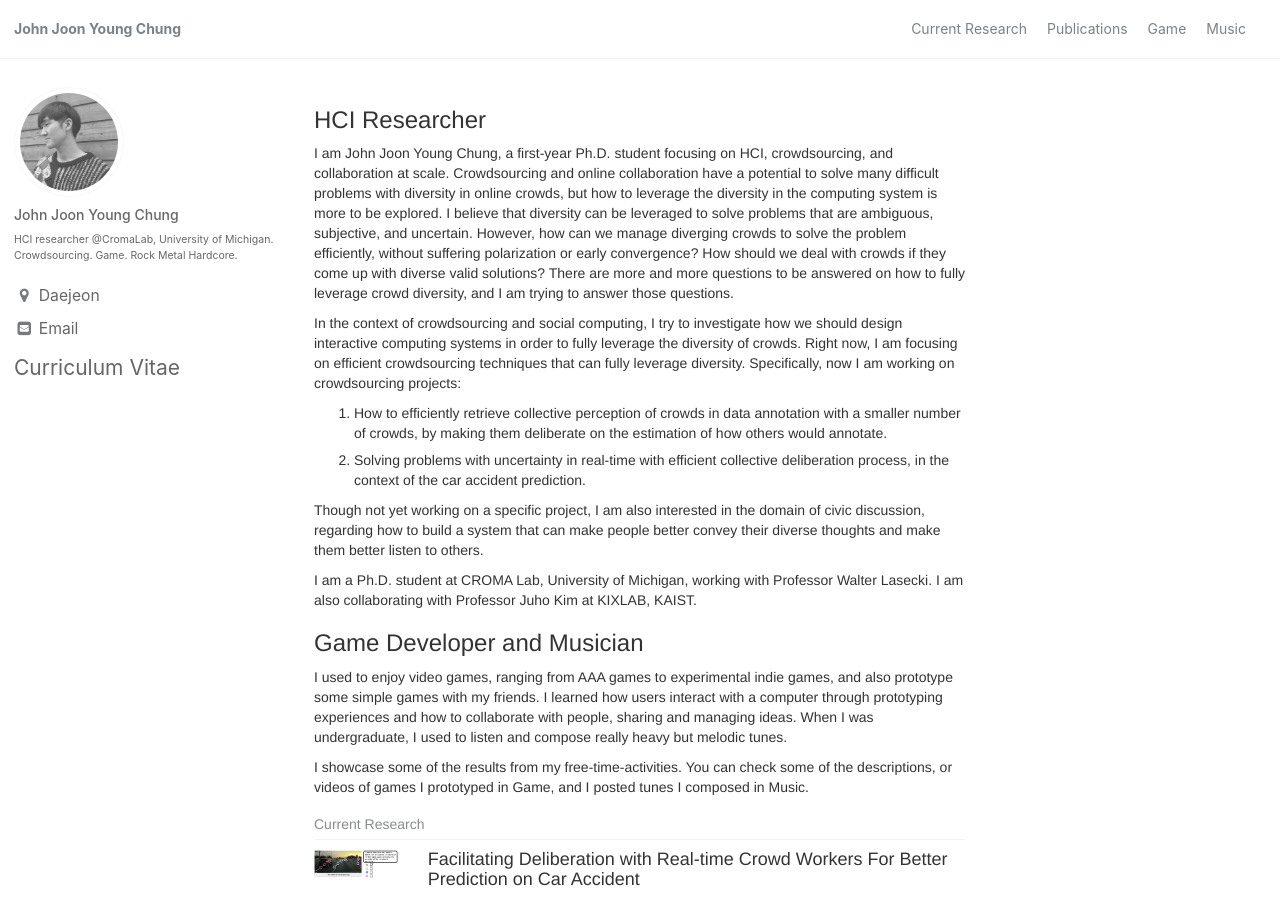
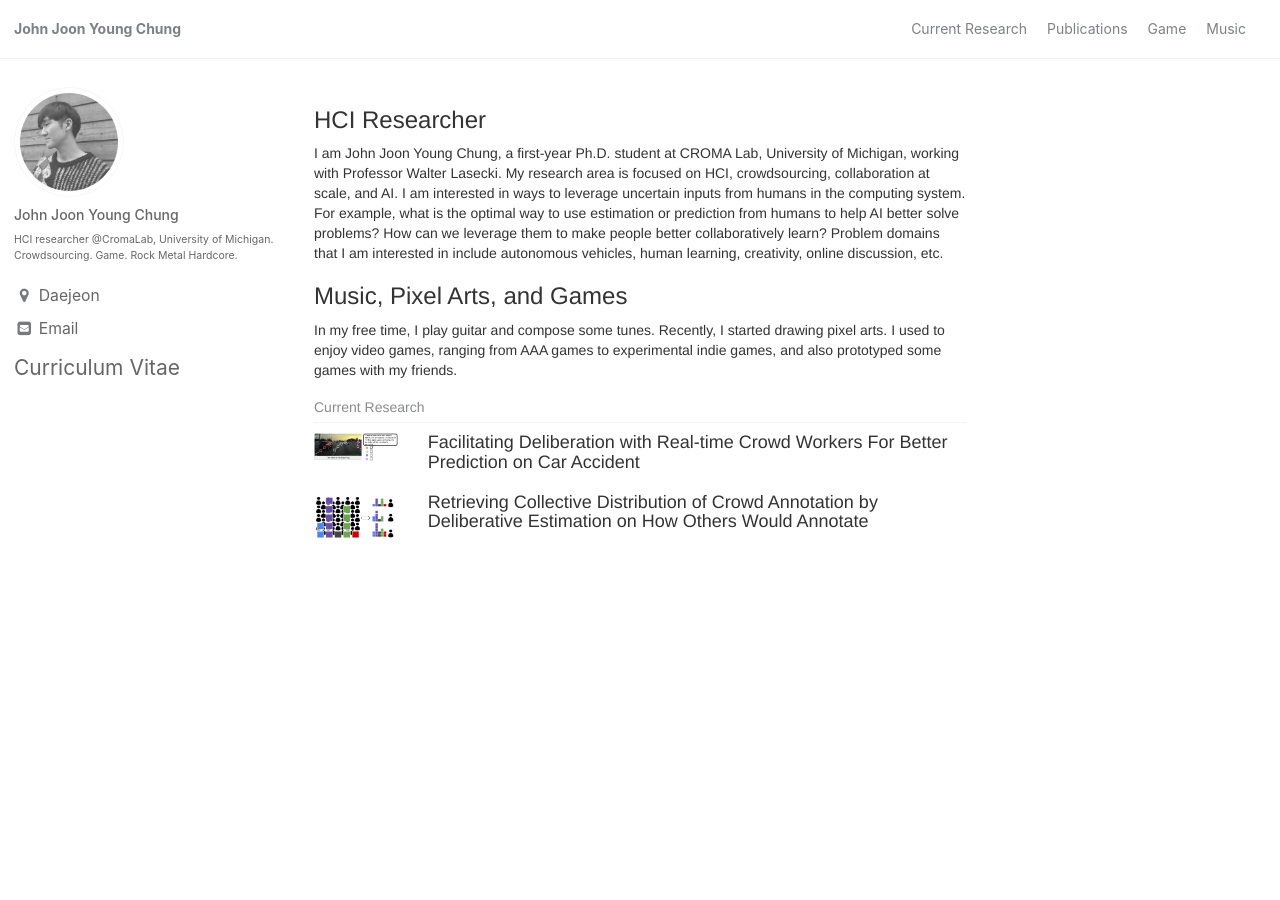
Before and after one commit to johnr0/johnr0.github.io, a Jekyll site: the page built from index.html, in a window 1280 px wide and 900 px high. Built offline with Jekyll 4.4.1, drawn with Linux system fonts in a browser that asks for light colours; the list of posts is cut into pages by our own code; some of the changed text lies outside the part shown.

```diff
--- a/_layouts/home.html
+++ b/_layouts/home.html
@@ -3,44 +3,18 @@ layout: archive
 ---
 
 <h3>HCI Researcher</h3>
-<p>I am John Joon Young Chung, a first-year Ph.D. student focusing on HCI, crowdsourcing, and collaboration at scale.
-  Crowdsourcing and online collaboration have a potential to solve many difficult problems with diversity in online crowds,
-  but how to leverage the diversity in the computing system is more to be explored.
-  I believe that diversity can be leveraged to solve problems that are ambiguous, subjective, and uncertain.
-  However, how can we manage diverging crowds to solve the problem efficiently, without suffering polarization or early convergence?
-  How should we deal with crowds if they come up with diverse valid solutions?
-  There are more and more questions to be answered on how to fully leverage crowd diversity, and I am trying to answer those questions.
+<p>I am John Joon Young Chung, a first-year Ph.D. student at <a href="https://web.eecs.umich.edu/~wlasecki/croma.html">CROMA Lab</a>, University of Michigan, working with Professor <a href="https://web.eecs.umich.edu/~wlasecki/">Walter Lasecki</a>.
+ My research area is focused on HCI, crowdsourcing, collaboration at scale, and AI.
+ I am interested in ways to leverage uncertain inputs from humans in the computing system.
+ For example, what is the optimal way to use estimation or prediction from humans to help AI better solve problems?
+ How can we leverage them to make people better collaboratively learn?
+ Problem domains that I am interested in include autonomous vehicles, human learning, creativity, online discussion, etc.
 </p>
+
+<h3>Music, Pixel Arts, and Games</h3>
 <p>
-    In the context of crowdsourcing and social computing,
-    I try to investigate how we should design interactive computing systems in order to fully leverage the diversity of crowds.
-    Right now, I am focusing on efficient crowdsourcing techniques that can fully leverage diversity.
-    Specifically, now I am working on crowdsourcing projects:
-</p>
-<ol>
-  <li>
-      How to efficiently retrieve collective perception of crowds in data annotation with a smaller number of crowds, by making them deliberate on the estimation of how others would annotate.
-  </li>
-  <li>
-      Solving problems with uncertainty in real-time with efficient collective deliberation process, in the context of the car accident prediction.
-  </li>
-</ol>
-<p>
-    Though not yet working on a specific project, I am also interested in the domain of civic discussion,
-    regarding how to build a system that can make people better convey their diverse thoughts and make them better listen to others.
-</p>
-<p>
-    I am a Ph.D. student at <a href="https://web.eecs.umich.edu/~wlasecki/croma.html">CROMA Lab</a>, University of Michigan, working with Professor <a href="https://web.eecs.umich.edu/~wlasecki/">Walter Lasecki</a>.
-    I am also collaborating with Professor <a href="https://juhokim.com/">Juho Kim</a> at <a href="https://kixlab.org">KIXLAB</a>, KAIST.
-</p>
-<h3>Game Developer and Musician</h3>
-<p>
-I used to enjoy video games, ranging from AAA games to experimental indie games, and also prototype some simple games with my friends.
-I learned how users interact with a computer through prototyping experiences and how to collaborate with people, sharing and managing ideas.
-When I was undergraduate, I used to listen and compose really heavy but melodic tunes.
-</p>
-<p>
-I showcase some of the results from my free-time-activities. You can check some of the descriptions, or videos of games I prototyped in <a href="{{domain}}/game/">Game</a>, and I posted tunes I composed in <a href="{{domain}}/music/">Music</a>.
+In my free time, I play guitar and compose <a href="{{domain}}/music/">some tunes</a>. Recently, I started drawing pixel arts.
+I used to enjoy video games, ranging from AAA games to experimental indie games, and also prototyped <a href="{{domain}}/game/">some games</a> with my friends.
 </p>
 
 <h3 class="archive__subtitle"><a href="{{domain}}/research/">Current Research</a></h3>
@@ -56,16 +30,3 @@ I showcase some of the results from my free-time-activities. You can check some
 </div>
 </div>
 {% endfor %}
-<h3 class="archive__subtitle">Recently developed Game</h3>
-
-{% for game in site.categories.game limit: 1 %}
-<div class="row">
-<div class="col-xs-2">
-  <img src="{{"/assets/image/game/"}}{{game.img}}" style="margin-top:10px"/>
-</div>
-
-<div class="col-xs-10">
-  <h4 class="archive_item-title"><a href="{{domain}}/game/{{game.title}}">{{game.title}}</a></h4>
-</div>
-</div>
-{% endfor %}
--- a/_posts/research/2018-10-04-Realtime_deliberation.markdown
+++ b/_posts/research/2018-10-04-Realtime_deliberation.markdown
@@ -8,4 +8,4 @@ tags:
 img: 2018-realtime_deliberation.png
 done: "notdone"
 ---
-Instantaneous crowdsourcing, which prefetches possible future states and receiving crowd task results ahead the critical events really happens, introduced much potential to solve real-world problems that require accelerated human capabilities. However, real-world is complex, and there can be a magnificent amount of possible future states. Though humans are capable of predicting critical events, because uncertainties in predicting the future, their predictions can be either diverging or wrong. Crowdsourcing research has been shown the effectiveness of collective deliberation in such problems, but it can be limited in problems that only allows limited time for workers to do the task. We introduce efficient and quick collaboration techniques that can induce crowd workers to deliberate and do tasks better in real-time. We test our technique in the context of predicting car accidents.
+Instantaneous crowdsourcing prefetches tasks for possible future states in advance and use the pre-collected task results when one of the future is reached. It can be leveraged in solving real-world problems that require accelerated human capabilities, like coping with the rapidly happening accidents. However, real-world is complex, and there can be an enormous amount of possible future states. We are investigating ways to use human prediction capability to minimize the number of critical futures and make the instantaneous crowdsourcing more feasible in real-world problems.
```
Also changed, not shown: _posts/publications/2019-04-14-PreCog_CHI2019_Workshop.markdown (added, +18 -0 lines), _posts/research_deprecated/2018-02-09-Estimating_Collective_Distribution.markdown (renamed from _posts/research/2018-02-09-Estimating_Collective_Distribution.markdown), 3 other files.
